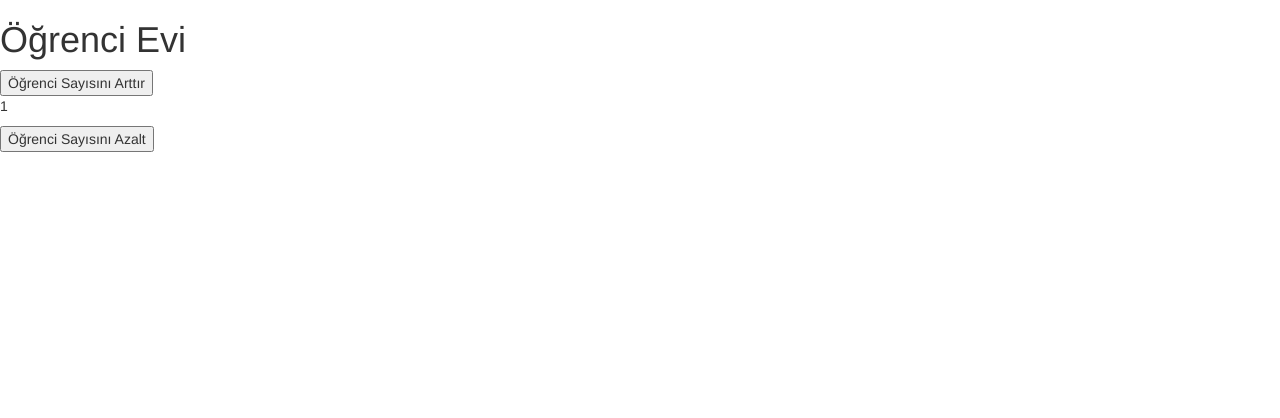
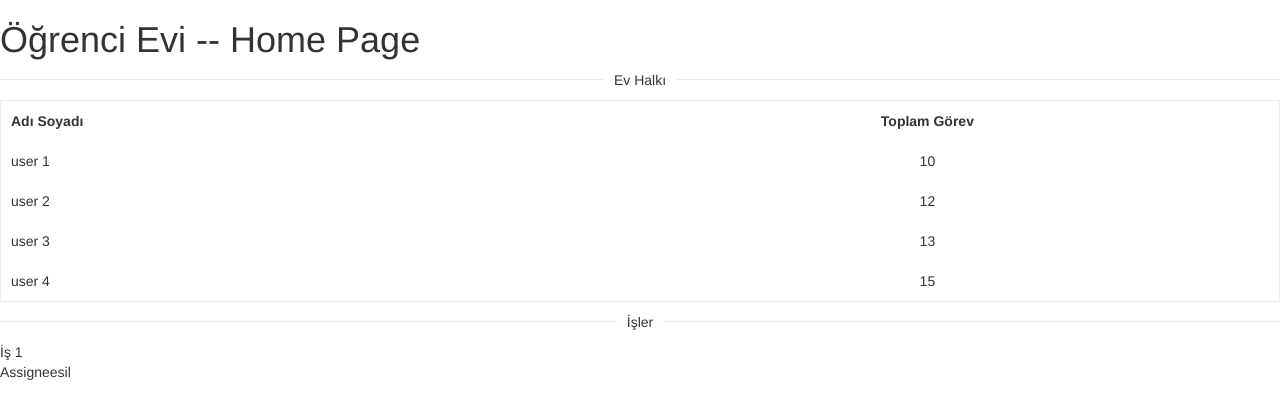
Before and after one commit to Memocana/react-app, a React app: page /home in a window 1280 px wide. Shown: the top 418 px of the page. Built offline with nearby package versions, Linux system fonts and the light colour scheme.

Commit message:
Add user list and task list components

```diff
--- /dev/null
+++ b/src/components/TaskList.jsx
@@ -0,0 +1,25 @@
+import React from 'react';
+
+const TaskList = (props) => {
+  return (
+    <div>
+      <div className="title-with-lines">
+        <div className="line"></div>
+        <div className="title bold">İşler</div>
+        <div className="line"></div>
+      </div>
+      <div className="job-list">
+        <div>
+          <div className="job-item">İş 1</div>
+          <div style={{ display: "flex" }}>
+            <div className="assignee">
+              Assignee
+               </div>
+            <div className="delete-button">sil</div>
+          </div>
+        </div>
+      </div>
+    </div>
+  )
+}
+export default TaskList;
--- /dev/null
+++ b/src/components/UserList.jsx
@@ -0,0 +1,41 @@
+import React from 'react';
+
+const UserList = (props) => {
+    return (
+      <div>
+        <div className="title-with-lines">
+          <div className="line"></div>
+          <div className="title bold">Ev Halkı</div>
+          <div className="line"></div>
+        </div>
+        <table className="people-table">
+          <thead>
+            <tr>
+              <th className="name-surname-column">Adı Soyadı</th>
+              <th className="task-count-column">Toplam Görev</th>
+            </tr>
+          </thead>
+          <tbody>
+            <tr>
+              <td className="name-surname-column">user 1</td>
+              <td className="task-count-column">10</td>
+            </tr>
+            <tr>
+              <td className="name-surname-column">user 2</td>
+              <td className="task-count-column">12</td>
+            </tr>
+            <tr>
+              <td className="name-surname-column">user 3</td>
+              <td className="task-count-column">13</td>
+            </tr>
+            <tr>
+              <td className="name-surname-column">user 4</td>
+              <td className="task-count-column">15</td>
+            </tr>
+          </tbody>
+        </table>
+      </div>
+    )
+}
+
+export default UserList;
--- a/src/pages/Home/HomePage.jsx
+++ b/src/pages/Home/HomePage.jsx
@@ -1,5 +1,8 @@
 import React, { PureComponent } from "react";
-import Child from "../../components/Child.jsx";
+import UserList from "../../components/UserList";
+import TaskList from "../../components/TaskList";
+
+import './HomePage.scss';
 
 class HomePage extends PureComponent {
 	/*REACT LIFECYCLE FUNCTIONS*/
@@ -20,30 +23,15 @@ class HomePage extends PureComponent {
 		console.log("componentDidMount called");
 	}
 
-	increaseCounter = e => {
-		this.setState({
-			counter: this.state.counter + 1
-		});
-	};
-
-	reduceCounter = () => {
-		this.setState({
-			counter: this.state.counter - 1
-		});
-	};
-
 	render() {
 		console.log("current state: ", this.state);
 		return (
-			<div>
-				<h1>Öğrenci Evi</h1>
-				<button onClick={e => this.increaseCounter(e)}>
-					Öğrenci Sayısını Arttır
-				</button>
-				<Child
-					counter={this.state.counter}
-					reduceCounter={this.reduceCounter}
-				/>
+			<div className="page-container">
+				<h1>Öğrenci Evi -- Home Page</h1>
+				<div className="page-content">
+					<UserList />
+					<TaskList />
+				</div>
 			</div>
 		);
 	}
--- /dev/null
+++ b/src/pages/Home/HomePage.scss
@@ -0,0 +1,129 @@
+.page-container .page-content .title-with-lines {
+  display: flex;
+  align-items: center;
+  margin-top: 10px;
+  margin-bottom: 10px;
+}
+
+.page-container .page-content .title-with-lines .line {
+  height: 1px;
+  background-color: #ececec;
+  flex: 1;
+}
+
+.page-container .page-content .title-with-lines .title {
+  margin-left: 10px;
+  margin-right: 10px;
+}
+
+.page-container .page-content .people-table {
+  width: 100%;
+  border: 1px solid #ececec;
+  border-collapse: collapse;
+  margin-bottom: 10px;
+}
+
+.page-container .page-content .people-table th,
+.page-container .page-content .people-table td {
+  height: 40px;
+  padding: 10px;
+}
+
+.page-container .page-content .people-table .name-surname-column {
+  text-align: left;
+}
+
+.page-container .page-content .people-table .task-count-column {
+  text-align: center;
+}
+
+.page-container .page-content .people-table .delete-column {
+  text-align: center;
+  color: #F44336;
+  cursor: pointer;
+}
+
+.page-container .page-content .people-table .delete-column:hover {
+  opacity: 0.6;
+}
+
+.page-container .page-content .people-table .odd {
+  background-color: #ececec;
+}
+
+.page-container .page-content .add-new-button-container {
+  display: flex;
+  justify-content: flex-end;
+}
+
+.page-container .page-content .add-new-button-container .add-new-button {
+  width: 120px;
+  height: 30px;
+  border-radius: 5px;
+  border-style: unset;
+  background-color: #2F528F;
+  color: white;
+  cursor: pointer;
+}
+
+.page-container .page-content .add-new-button-container .add-new-button:hover {
+  opacity: 0.7;
+}
+
+.page-container .page-content .job-list {
+  width: 100%;
+}
+
+.page-container .page-content .job-list .job-container {
+  display: flex;
+  margin-bottom: 10px;
+}
+
+.page-container .page-content .job-list .job-container .job-item {
+  background-color: #ececec;
+  height: 40px;
+  display: flex;
+  align-items: center;
+  padding: 10px;
+  flex: 1;
+  cursor: pointer;
+}
+
+.page-container .page-content .job-list .job-container .job-item:hover {
+  opacity: 0.6;
+}
+
+.page-container .page-content .job-list .job-container.selected .job-item {
+  border: 2px solid black
+}
+
+.page-container .page-content .job-list .job-container .assignee {
+  margin-left: 10px;
+  margin-right: 10px;
+  display: flex;
+  align-items: center;
+  width: 140px;
+}
+
+.page-container .page-content .job-list .job-container .assignee.not-available {
+  color: #9E9E9E;
+  font-style: italic;
+}
+
+.page-container .page-content .job-list .job-container .delete-button {
+  color: #F44336;
+  cursor: pointer;
+  padding: 10px;
+}
+
+.page-container .page-content .job-list .job-container .delete-button:hover {
+  opacity: 0.6;
+}
+
+/* CSS for small screen mobile phones */
+
+@media only screen and (max-width: 450px) {
+  .page-container .page-content .job-list .job-container .assignee {
+    width: 100px;
+  }
+}
```
